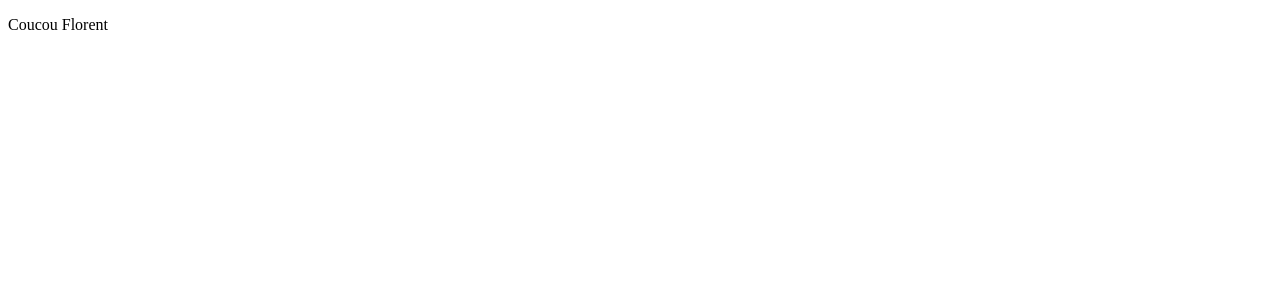
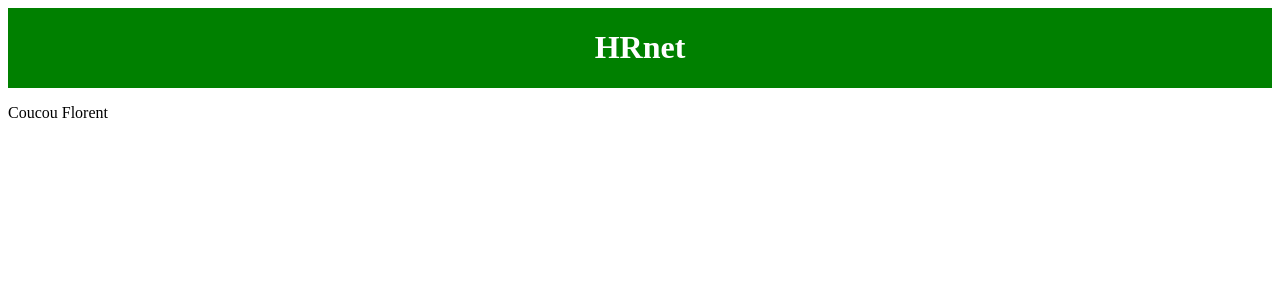
Before and after one commit to damodred53/HRNet, a React (Vite) app in the folder HRnet/: page / in a window 1280 px wide. Shown: the top 300 px of the page. Built offline with nearby package versions, Linux system fonts and the light colour scheme.

Commit message:
intégration header

```diff
--- /dev/null
+++ b/HRnet/sass/layout/Header.scss
@@ -0,0 +1,13 @@
+
+.header {
+    @include displayFlexJustified;
+    width: 100%;
+    background-color: green;
+
+
+    &_title {
+        color: white;
+        font-size: 2rem;
+        font-weight: bold;
+    }
+}
--- /dev/null
+++ b/HRnet/sass/utils/Mixin.scss
@@ -0,0 +1,7 @@
+
+@mixin displayFlexJustified {
+
+    display: flex;
+    align-items: center;
+    justify-content: center;
+}
--- a/HRnet/src/App.jsx
+++ b/HRnet/src/App.jsx
@@ -1,10 +1,11 @@
-import React from "react";
+import Header from "./Components/Header/Header"
 
 function App() {
 
   return (
     <>
       <div>
+        <Header />
         <p>Coucou Florent</p>
       </div>
     </>
--- /dev/null
+++ b/HRnet/src/Components/Header/Header.jsx
@@ -0,0 +1,12 @@
+
+
+const Header = () => {
+
+    return (
+
+        <div className="header">
+            <h1 className="header_title">HRnet</h1>
+        </div>
+    )
+}
+export default Header;
--- a/HRnet/src/Employee.jsx
+++ b/HRnet/src/Employee.jsx
@@ -1,4 +1,4 @@
-import React from "react";
+
 
 const Employee = () => {
 
--- /dev/null
+++ b/HRnet/src/Error.jsx
@@ -0,0 +1,13 @@
+
+
+
+const Error = () => {
+
+    return (
+        <div>
+            <h1>Ceci est une page d'erreur, la page que vous recherchez n'existe pas</h1>
+        </div>
+    )
+}
+
+export default Error;
--- a/HRnet/src/main.jsx
+++ b/HRnet/src/main.jsx
@@ -2,6 +2,7 @@ import React from 'react';
 import ReactDOM from 'react-dom/client';
 import App from './App.jsx';
 import Employee from './Employee.jsx';
+import Error from './Error.jsx';
 import "./main.scss";
 import  {BrowserRouter as Router, Routes, Route} from 'react-router-dom';
 
@@ -11,7 +12,8 @@ ReactDOM.createRoot(document.getElementById('root')).render(
       <Routes>
         <Route path='/' element={<App />}></Route>
         <Route path='/employee' element={<Employee />}></Route>
+        <Route path='/*' element={<Error />}> </Route>
       </Routes>
     </Router>
-  </React.StrictMode>,
+  </React.StrictMode>
 )
--- a/HRnet/src/main.scss
+++ b/HRnet/src/main.scss
@@ -3,3 +3,10 @@
 
 // imports des fichiers du dossier base
 @import "../sass/base/base.scss";
+
+//imports des fichiers du dossier utils
+@import "../sass/utils/Mixin.scss";
+
+
+//imports des fichiers du dossier Layout
+@import "../sass/layout/Header.scss";
```
